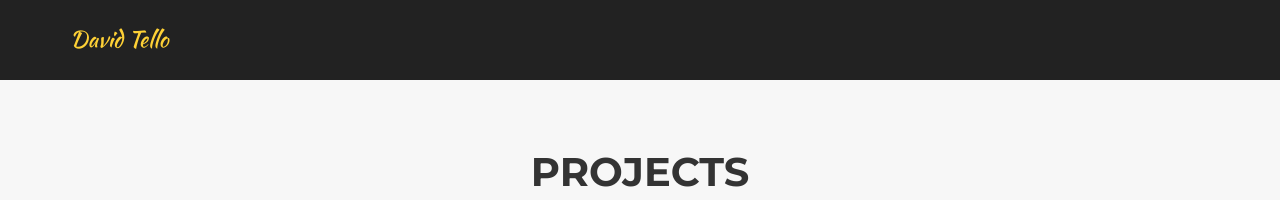
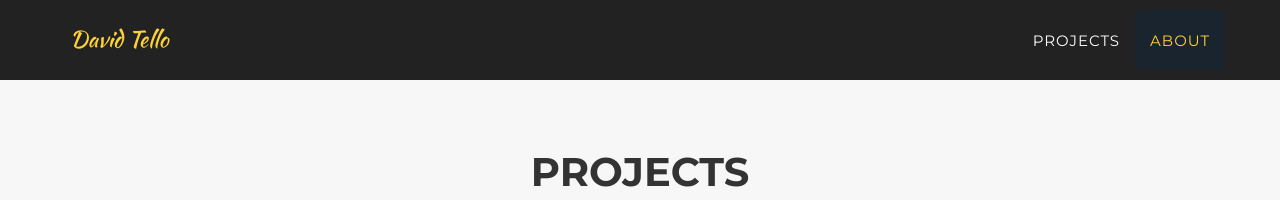
Before and after one commit to DavidTello1/Portfolio, a Jekyll site: the page built from index.html, in a window 1280 px wide. Shown: the top 200 px of the page. Built offline with Jekyll 4.4.1, drawn with Linux system fonts in a browser that asks for light colours; some web fonts are replaced.

Commit message:
update header

```diff
--- a/_includes/css/agency.css
+++ b/_includes/css/agency.css
@@ -224,13 +224,11 @@
 .navbar-default .navbar-nav>.active>a {
     border-radius: 0;
     color: #{{ site.data.template.color.primary }};
-    background-color: #{{ site.data.template.color.secondary }};
 }
 
 .navbar-default .navbar-nav>.active>a:hover,
 .navbar-default .navbar-nav>.active>a:focus {
-    color: #fff;
-    background-color: #{{ site.data.template.color.secondary }};
+    color: #{{ site.data.template.color.primary }};
 }
 
 @media(min-width:768px) {
--- a/_includes/header.html
+++ b/_includes/header.html
@@ -18,10 +18,10 @@
                     <li class="hidden">
                         <a href="#page-top"></a>
                     </li>
-                    <li class="hidden">
+                    <li>
                         <a class="page-scroll" href="#projects">Projects</a>
                     </li>
-                    <li class="hidden">
+                    <li>
                         <a class="page-scroll" href="#about">About</a>
                     </li>
                 </ul>
```
